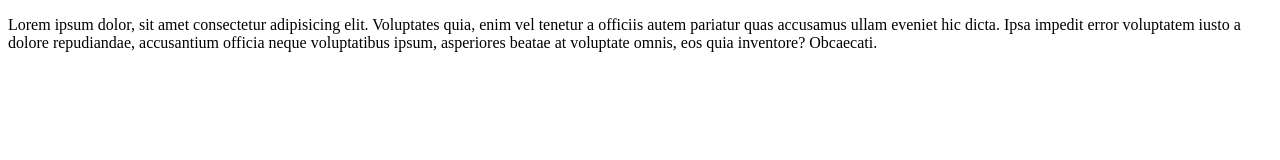
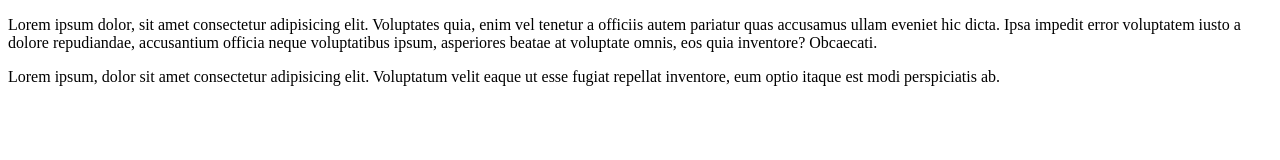
Before and after one commit to SaniyaFathima0911/practices, a plain HTML site: page index.html in a window 1280 px wide. Drawn offline with Linux system fonts and the light colour scheme.

Commit message:
commit changes

```diff
--- a/index.html
+++ b/index.html
@@ -7,5 +7,6 @@
 </head>
 <body>
     <p>Lorem ipsum dolor, sit amet consectetur adipisicing elit. Voluptates quia, enim vel tenetur a officiis autem pariatur quas accusamus ullam eveniet hic dicta. Ipsa impedit error voluptatem iusto a dolore repudiandae, accusantium officia neque voluptatibus ipsum, asperiores beatae at voluptate omnis, eos quia inventore? Obcaecati.</p>
+    <p>Lorem ipsum, dolor sit amet consectetur adipisicing elit. Voluptatum velit eaque ut esse fugiat repellat inventore, eum optio itaque est modi perspiciatis ab.</p>
 </body>
 </html>
```
